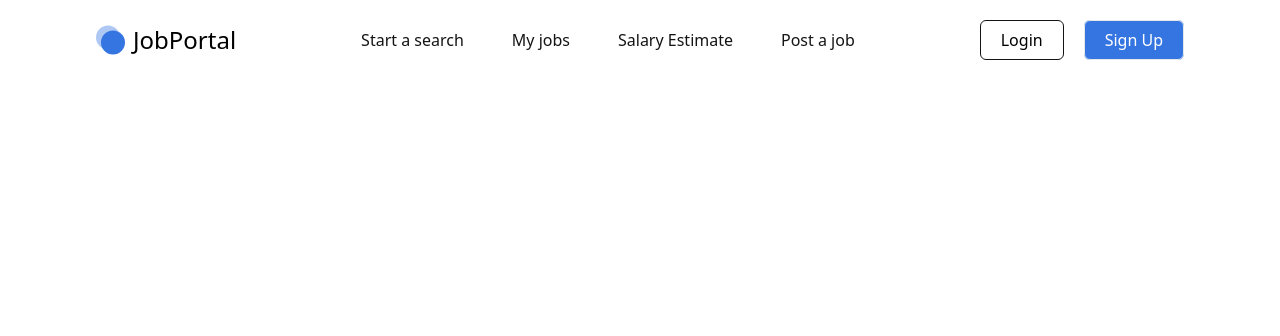
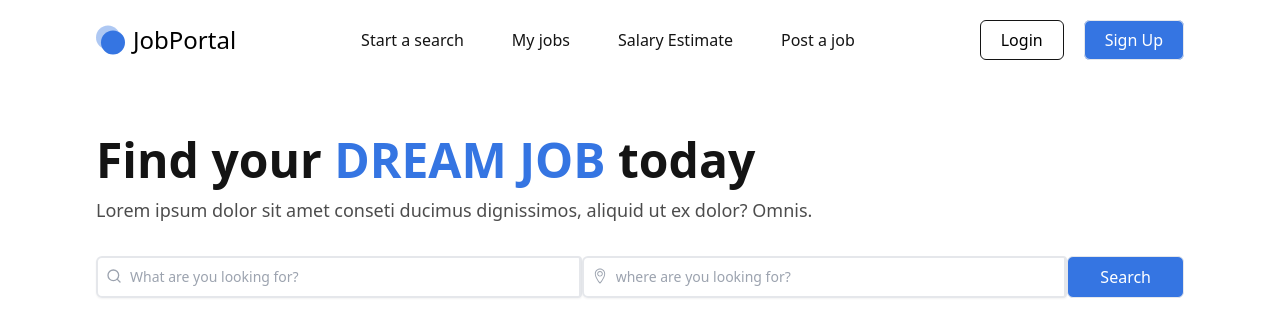
Before and after one commit to baratraaj19/Job_Search_client, a React (Vite) app: page / in a window 1280 px wide. Shown: the top 336 px of the page. Built offline with nearby package versions, Linux system fonts and the light colour scheme.

Commit message:
banner finished and started the filter section

```diff
--- a/src/Pages/Home.jsx
+++ b/src/Pages/Home.jsx
@@ -1,7 +1,34 @@
-import React from "react";
+import React, { useEffect } from "react";
+import Banner from "../components/Banner";
+import { useState } from "react";
 
 const Home = () => {
-  return <div></div>;
+  const [selectedCategory, setSelectedCategory] = useState(null);
+  const [jobs, setJobs] = useState([]);
+
+  useEffect(() => {
+    fetch("jobs.json")
+      .then((res) => res.json())
+      .then((data) => setJobs(data))
+      .catch((err) => console.log(err));
+  }, []);
+
+  const [query, setQuery] = useState("");
+  const handelInputChange = (e) => {
+    setQuery(e.target.value);
+    // console.log(query);
+  };
+
+  const filteredJobs = jobs.filter(
+    (job) => job.jobTitle.toLowerCase().indexOf(query.toLowerCase()) !== -1
+  );
+
+  console.log(filteredJobs);
+  return (
+    <div>
+      <Banner query={query} handelInputChange={handelInputChange} />
+    </div>
+  );
 };
 
 export default Home;
--- a/src/components/Banner.jsx
+++ b/src/components/Banner.jsx
@@ -0,0 +1,55 @@
+import React from "react";
+
+import { FiSearch } from "react-icons/fi";
+import { TfiLocationPin } from "react-icons/tfi";
+
+const Banner = ({ query, handelInputChange }) => {
+  return (
+    <div>
+      <div className=' max-w-screen-2xl container mx-auto xl:px-24 md:px-20 px-4 py-14'>
+        <h1 className='text-5xl font-bold text-primary mb-3'>
+          Find your <span className='text-blue'>DREAM JOB</span> today
+        </h1>
+        <p className='text-lg text-black/70 mb-8'>
+          Lorem ipsum dolor sit amet conseti ducimus dignissimos, aliquid ut ex
+          dolor? Omnis.
+        </p>
+        <form>
+          <div className='flex'>
+            <div className='flex md:rounded-s-md rounded shadow-sm border-2 border-gray-200  ring-1ring-inset  focus-within:ring-2 focus-within:ring-inset focus-within:rounded  focus-within:ring-indigo-600 md:w-1/2 w-full'>
+              <input
+                type='text'
+                name='title'
+                id='title'
+                placeholder='What are you looking for?'
+                onChange={handelInputChange}
+                value={query}
+                className='block flex-1 border-e bg-transparent py-1.5 pl-8 text-gray-900 placeholder:text-gray-400 focus:right-0 sm:text-sm sm:leading-6'
+              />
+              <FiSearch className='absolute mt-2.5 ml-2 text-gray-400' />
+            </div>
+            <div className='flex md:rounded-s-md rounded shadow-sm border-2 border-gray-200  ring-1ring-inset  focus-within:ring-2 focus-within:ring-inset focus-within:rounded  focus-within:ring-indigo-600 md:w-1/2 w-full'>
+              <input
+                type='text'
+                name='title'
+                id='title'
+                placeholder='where are you looking for?'
+                onChange={handelInputChange}
+                value={query}
+                className='block flex-1 border-e bg-transparent py-1.5 pl-8 text-gray-900 placeholder:text-gray-400 focus:right-0 sm:text-sm sm:leading-6'
+              />
+              <TfiLocationPin className='absolute mt-2.5 ml-2 text-gray-400' />
+            </div>
+            <button
+              type='submit'
+              className='py-2 px-8 rounded-md border   bg-blue text-white'>
+              Search
+            </button>
+          </div>
+        </form>
+      </div>
+    </div>
+  );
+};
+
+export default Banner;
```
